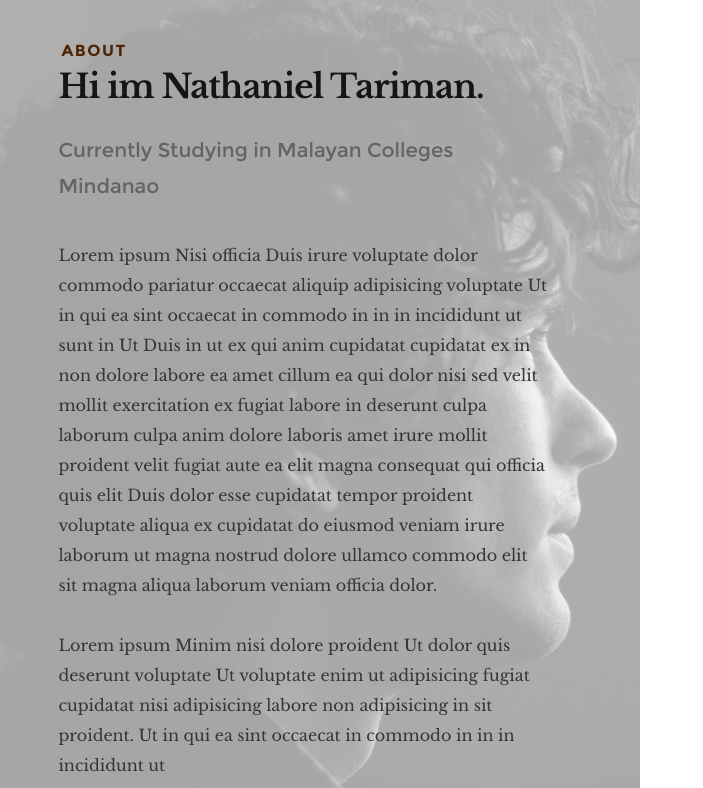
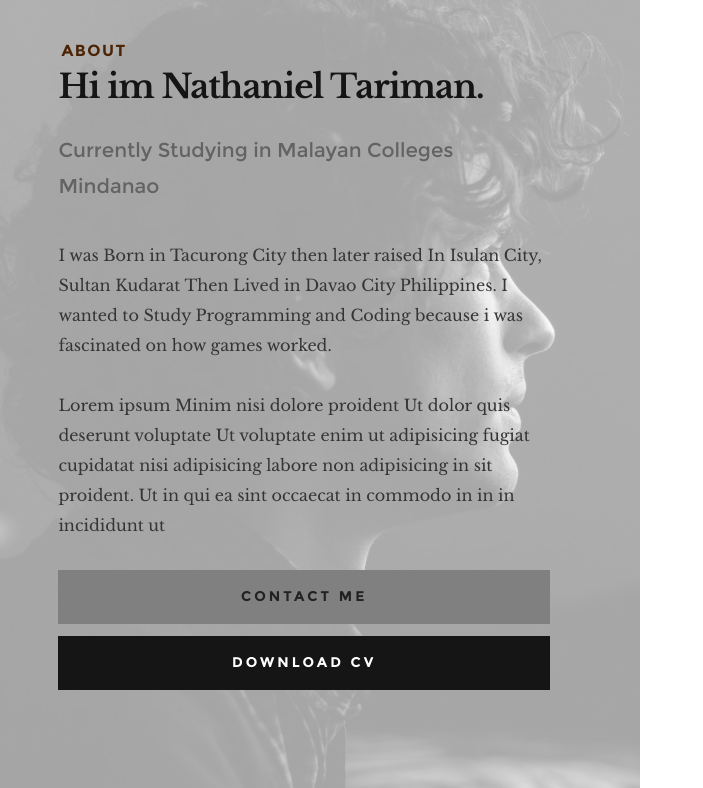
Before and after one commit to NTariman/Tariman_TLE_10, a plain HTML site: page index.html in a window 1280 px wide. Shown: the part 873-1661 px from the top of the page, without its empty margins (0-703 px from the left). Drawn offline with Linux system fonts and the light colour scheme; files whose address does not match are found by name.

Commit message:
Updated info

```diff
--- a/index.html
+++ b/index.html
@@ -147,7 +147,8 @@
 				</div>
 
    			<p class="animate-this">
-   			Lorem ipsum Nisi officia Duis irure voluptate dolor commodo pariatur occaecat aliquip adipisicing voluptate Ut in qui ea sint occaecat in commodo in in in incididunt ut sunt in Ut Duis in ut ex qui anim cupidatat cupidatat ex in non dolore labore ea amet cillum ea qui dolor nisi sed velit mollit exercitation ex fugiat labore in deserunt culpa laborum culpa anim dolore laboris amet irure mollit proident velit fugiat aute ea elit magna consequat qui officia quis elit Duis dolor esse cupidatat tempor proident voluptate aliqua ex cupidatat do eiusmod veniam irure laborum ut magna nostrud dolore ullamco commodo elit sit magna aliqua laborum veniam officia dolor.
+   			I was Born in Tacurong City then later raised In Isulan City, Sultan Kudarat Then Lived in Davao City Philippines.
+				I wanted to Study Programming and Coding because i was fascinated on how games worked.
    			</p>
 
    			<p class="animate-this">Lorem ipsum Minim nisi dolore proident Ut dolor quis deserunt voluptate Ut voluptate enim ut adipisicing fugiat cupidatat nisi adipisicing labore non adipisicing in sit proident. Ut in qui ea sint occaecat in commodo in in in incididunt ut</p>
```
